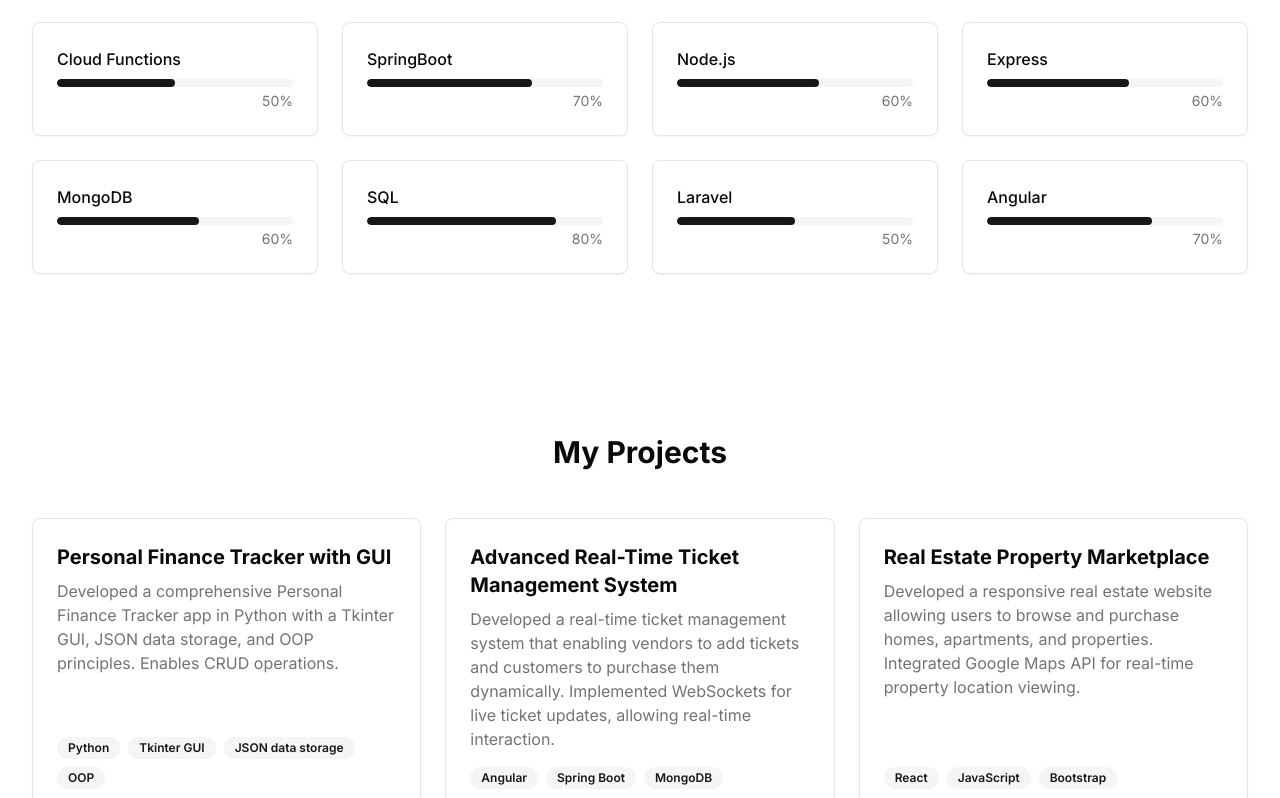
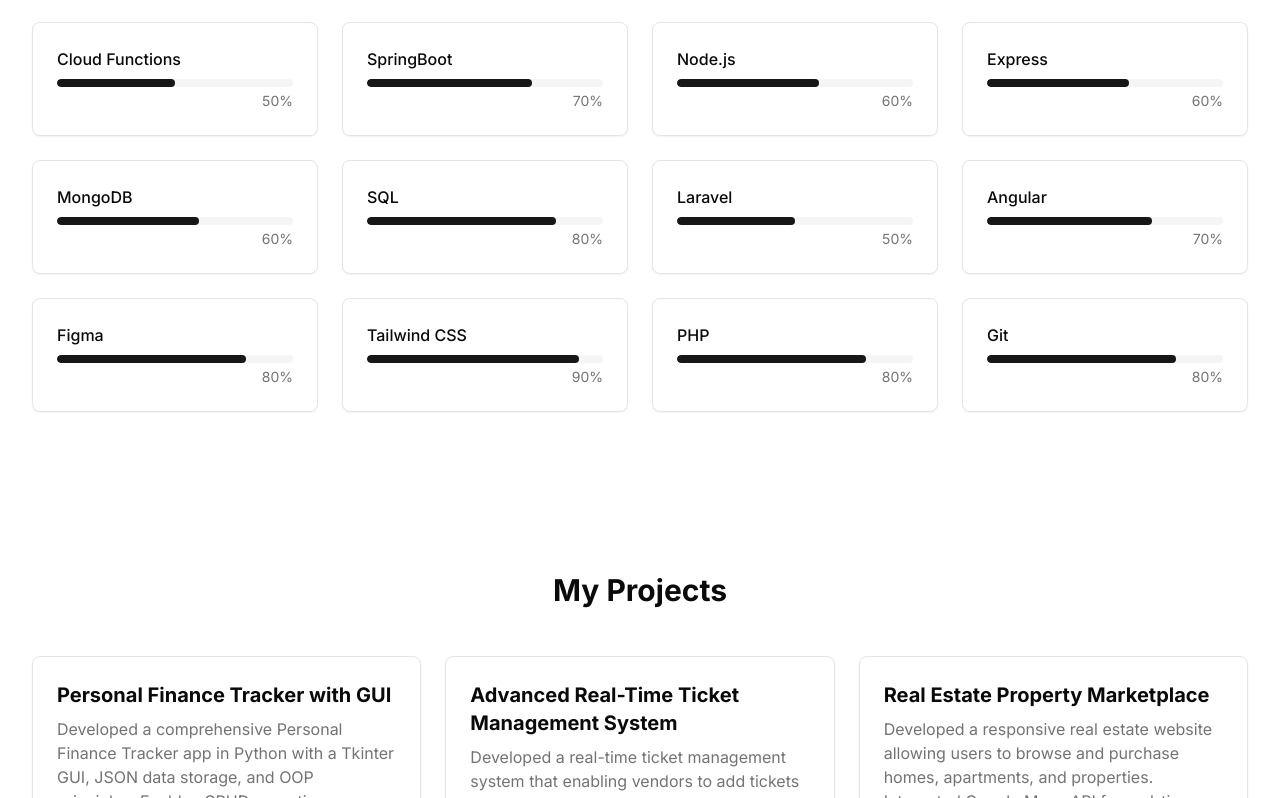
Before and after one commit to kevingomes2004/Kevin_Gomes_Portfolio, a Next.js app: page / in a window 1280 px wide. Shown: the part 1551-2349 px from the top of the page. Built offline with nearby package versions, Linux system fonts and the light colour scheme.

Commit message:
Minor Updates

```diff
--- a/app/page.tsx
+++ b/app/page.tsx
@@ -145,6 +145,10 @@ export default function Portfolio() {
               { name: "SQL", level: 80 },
               { name: "Laravel", level: 50 },
               { name: "Angular", level: 70 },
+              { name: "Figma", level: 80 },
+              { name: "Tailwind CSS", level: 90 },
+              { name: "PHP", level: 80 },
+              { name: "Git", level: 80 },
             ].map((skill, index) => (
               <Card key={index} className="p-6">
                 <h3 className="font-medium mb-2">{skill.name}</h3>
```
